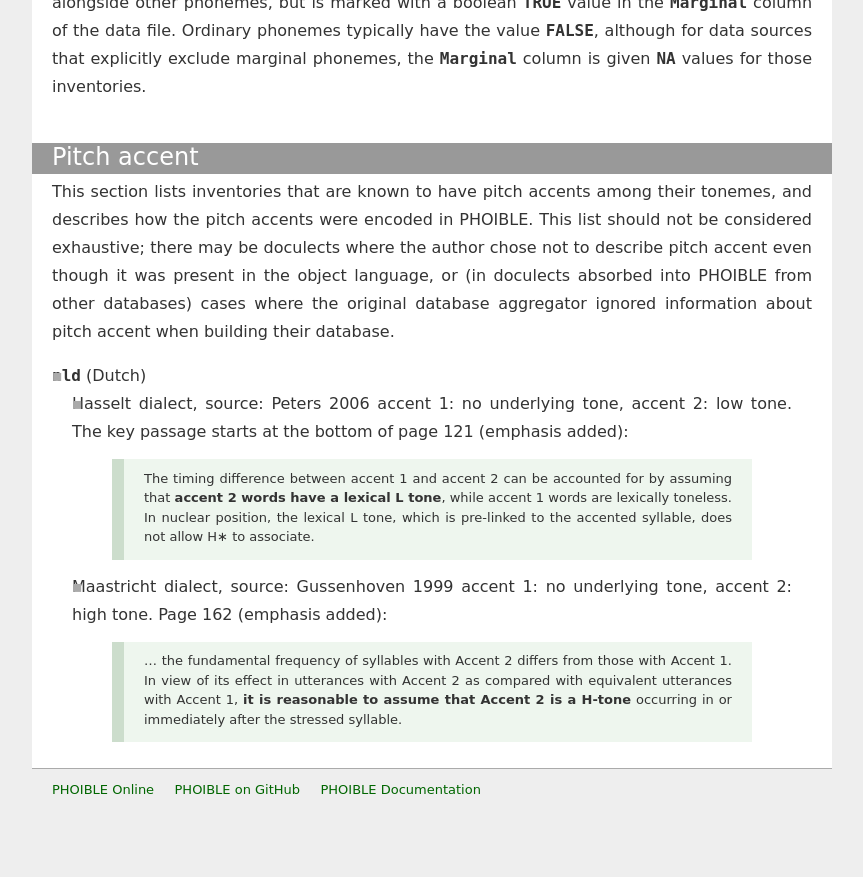
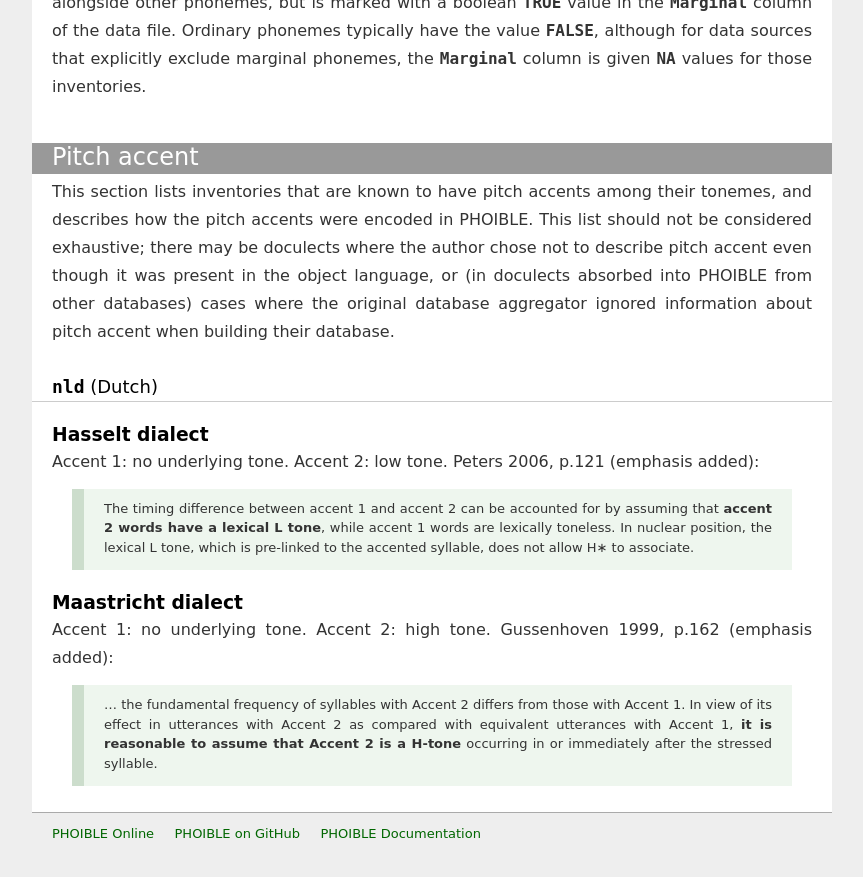
Before and after one commit to phoible/phoible.github.io, a Jekyll site: the page built from conventions.md, in a window 1280 px wide and 900 px high, scrolled down 5782 px. Shown: the top 877 px of the window, without its empty margins (208-1071 px from the left). Built offline with Jekyll 4.4.1, drawn with Linux system fonts in a browser that asks for light colours; some web fonts are replaced; Markdown is read by kramdown in place of the engine named in the settings; before the commit the page ends 6638 px from its top, so only the background shows below that.

Commit message:
formatting tweaks to pitch accent section

```diff
--- a/conventions.md
+++ b/conventions.md
@@ -104,11 +104,11 @@ Marginal phonemes are those that are notably different phonologically from the m
 # Pitch accent
 This section lists inventories that are known to have pitch accents among their tonemes, and describes how the pitch accents were encoded in PHOIBLE. This list should not be considered exhaustive; there may be doculects where the author chose not to describe pitch accent even though it was present in the object language, or (in doculects absorbed into PHOIBLE from other databases) cases where the original database aggregator ignored information about pitch accent when building their database.
 
-- <span class="mono">nld</span> (Dutch)
-    - Hasselt dialect, source: Peters 2006
-      accent 1: no underlying tone, accent 2: low tone. The key passage starts at the bottom of page 121 (emphasis added):
-      > The timing difference between accent 1 and accent 2 can be accounted for by assuming that **accent 2 words have a lexical L tone**, while accent 1 words are lexically toneless. In nuclear position, the lexical L tone, which is pre-linked to the accented syllable, does not allow  H∗ to  associate.
+## <span class="mono">nld</span> (Dutch)
+### Hasselt dialect
+Accent 1: no underlying tone. Accent 2: low tone. Peters 2006, p.121 (emphasis added):
+> The timing difference between accent 1 and accent 2 can be accounted for by assuming that **accent 2 words have a lexical L tone**, while accent 1 words are lexically toneless. In nuclear position, the lexical L tone, which is pre-linked to the accented syllable, does not allow  H∗ to  associate.
 
-    - Maastricht dialect, source: Gussenhoven 1999
-      accent 1: no underlying tone, accent 2: high tone. Page 162 (emphasis added):
-      > ... the fundamental frequency of syllables with Accent 2 differs from those with Accent 1. In view of its effect in utterances with Accent 2 as compared with equivalent utterances with Accent 1, **it is reasonable to assume that Accent 2 is a H-tone** occurring in or immediately after the stressed syllable.
+### Maastricht dialect
+Accent 1: no underlying tone. Accent 2: high tone. Gussenhoven 1999, p.162 (emphasis added):
+> ... the fundamental frequency of syllables with Accent 2 differs from those with Accent 1. In view of its effect in utterances with Accent 2 as compared with equivalent utterances with Accent 1, **it is reasonable to assume that Accent 2 is a H-tone** occurring in or immediately after the stressed syllable.
```
